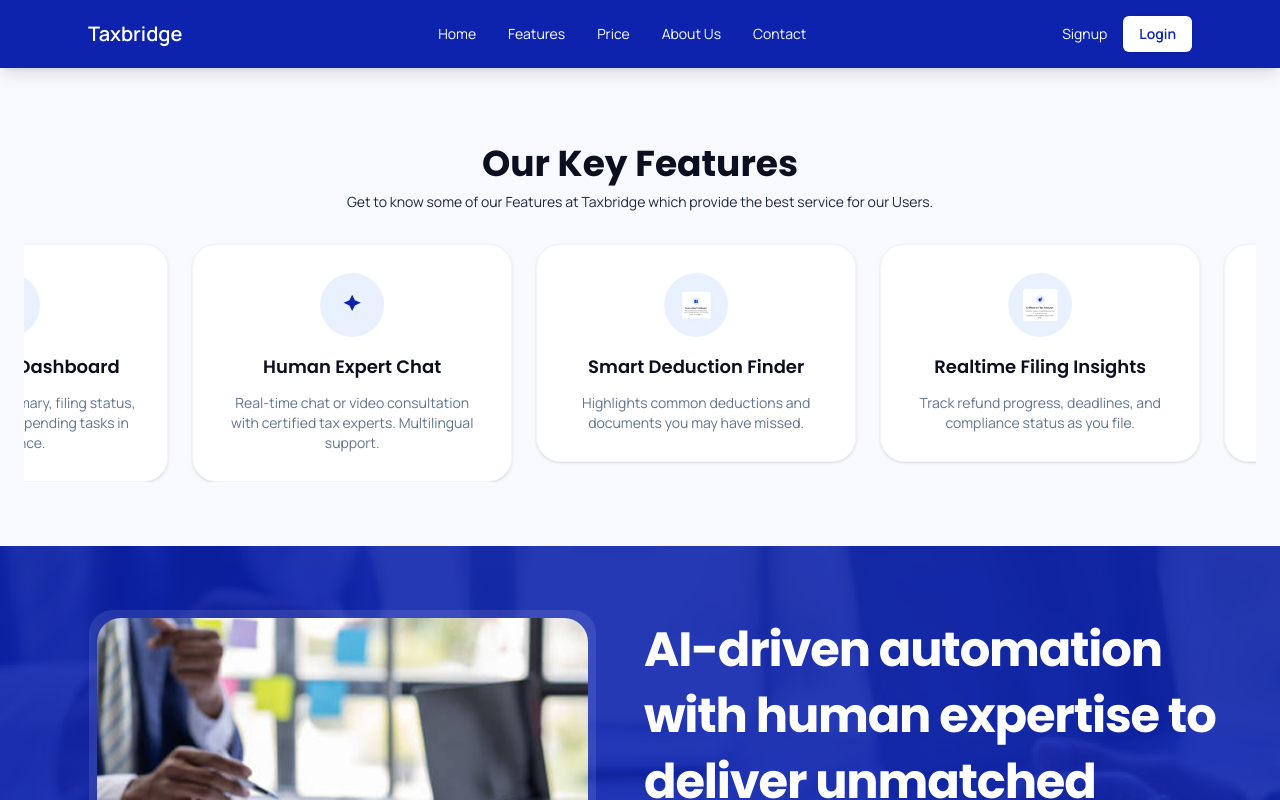
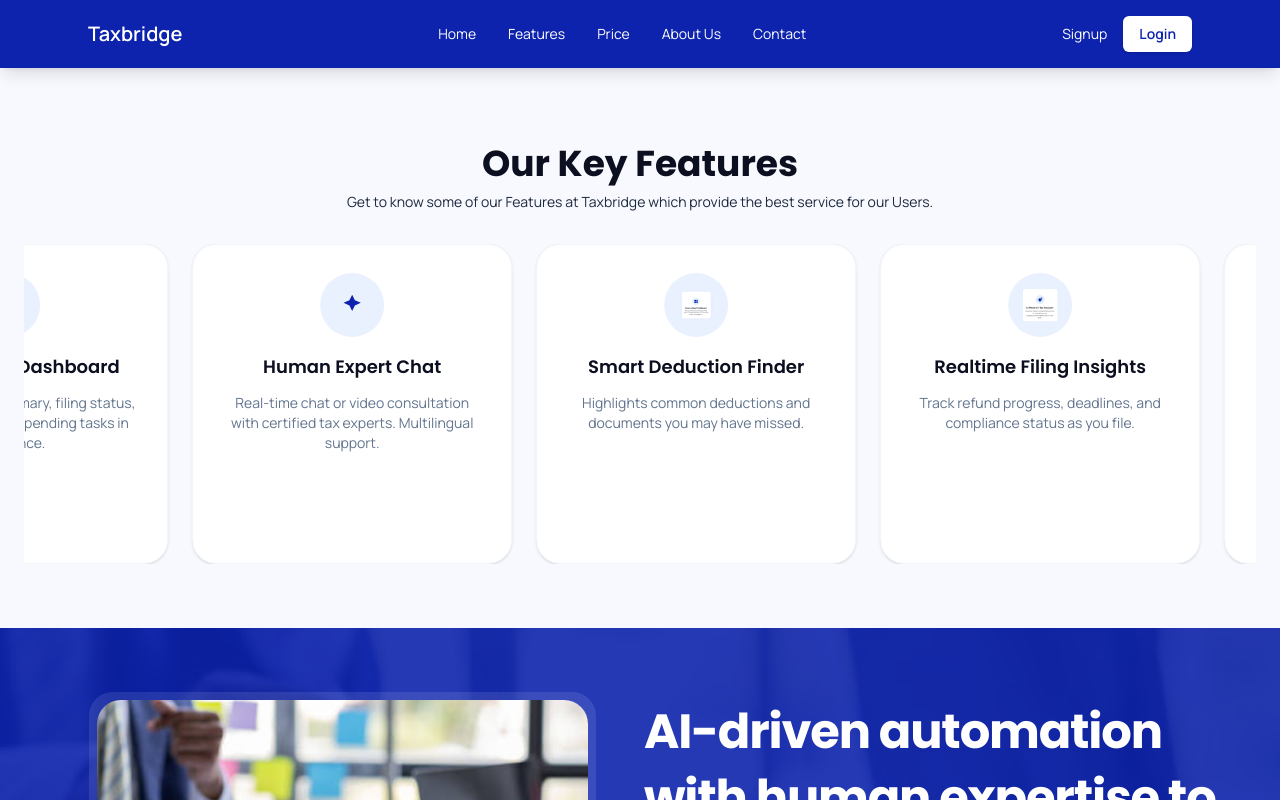
Before and after one commit to L-i-v-i-a/TaxBridge, a Next.js app in the folder frontend/: page /features in a window 1280 px wide. Shown: the top 800 px of the page. Built offline with nearby package versions, Linux system fonts and the light colour scheme.

Commit message:
features cards fix and update

```diff
--- a/frontend/components/features/KeyFeaturesSection.tsx
+++ b/frontend/components/features/KeyFeaturesSection.tsx
@@ -85,10 +85,7 @@ export default function KeyFeaturesSection() {
       viewport={{ once: true, amount: 0.3 }}
       variants={containerVariants}
     >
-      <motion.div
-        className="text-center"
-        variants={itemVariants}
-      >
+      <motion.div className="text-center" variants={itemVariants}>
         <motion.h1
           className="text-4xl font-bold text-[#0B0F1F] min-[1600px]:text-[40px] min-[1600px]:leading-[60px]"
           variants={itemVariants}
@@ -99,7 +96,8 @@ export default function KeyFeaturesSection() {
           className="mt-2 text-sm text-slate-800 min-[1600px]:text-[24px] min-[1600px]:leading-[36px]"
           variants={itemVariants}
         >
-          Get to know some of our Features at Taxbridge which provide the best service for our Users.
+          Get to know some of our Features at Taxbridge which provide the best
+          service for our Users.
         </motion.p>
       </motion.div>
 
@@ -114,7 +112,7 @@ export default function KeyFeaturesSection() {
                 whileHover="hover"
                 transition={{ delay: index * 0.05 }}
               >
-                <div className="rounded-3xl border border-slate-100 bg-white p-7 text-center shadow-sm">
+                <div className="rounded-3xl border border-slate-100 bg-white p-7 text-center shadow-sm h-[320px] flex flex-col">
                   <motion.div
                     className="mx-auto flex h-16 w-16 items-center justify-center rounded-full bg-[#E9F1FF]"
                     whileHover={{ rotate: 360 }}
```
